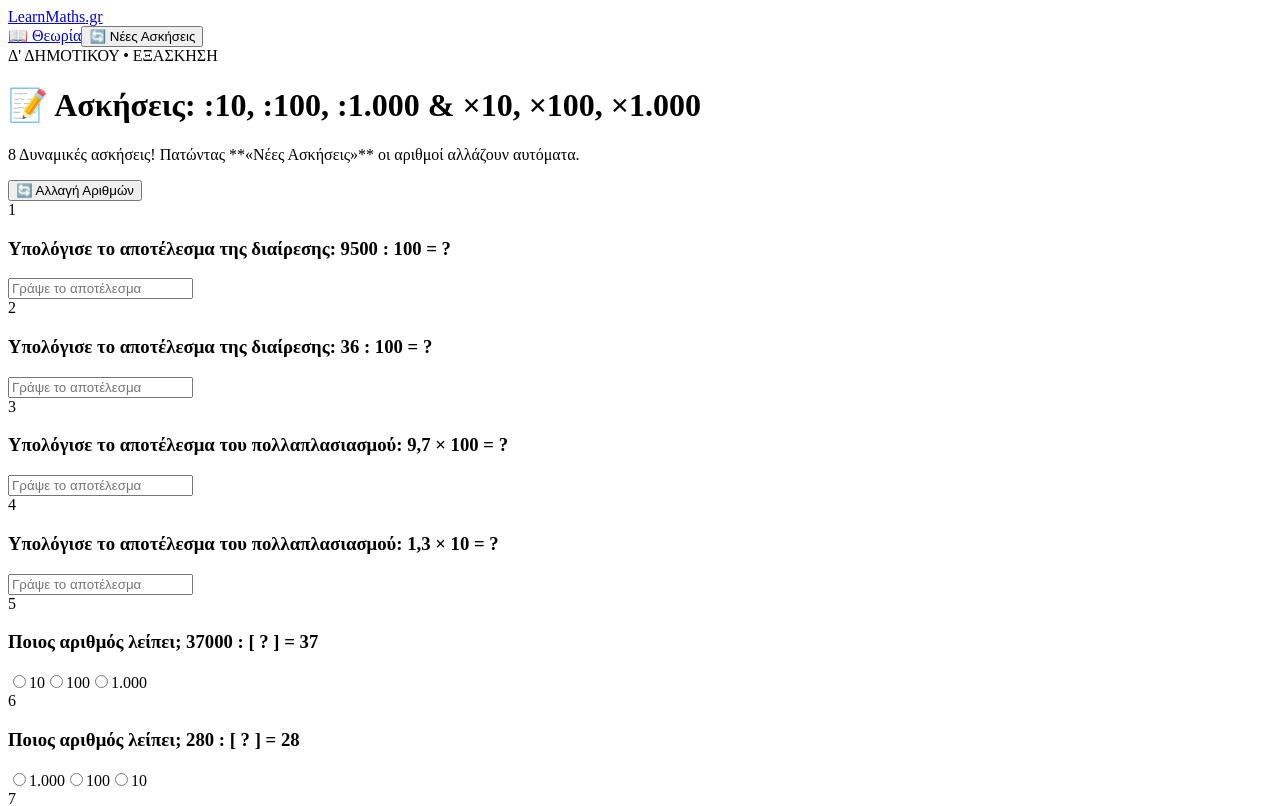
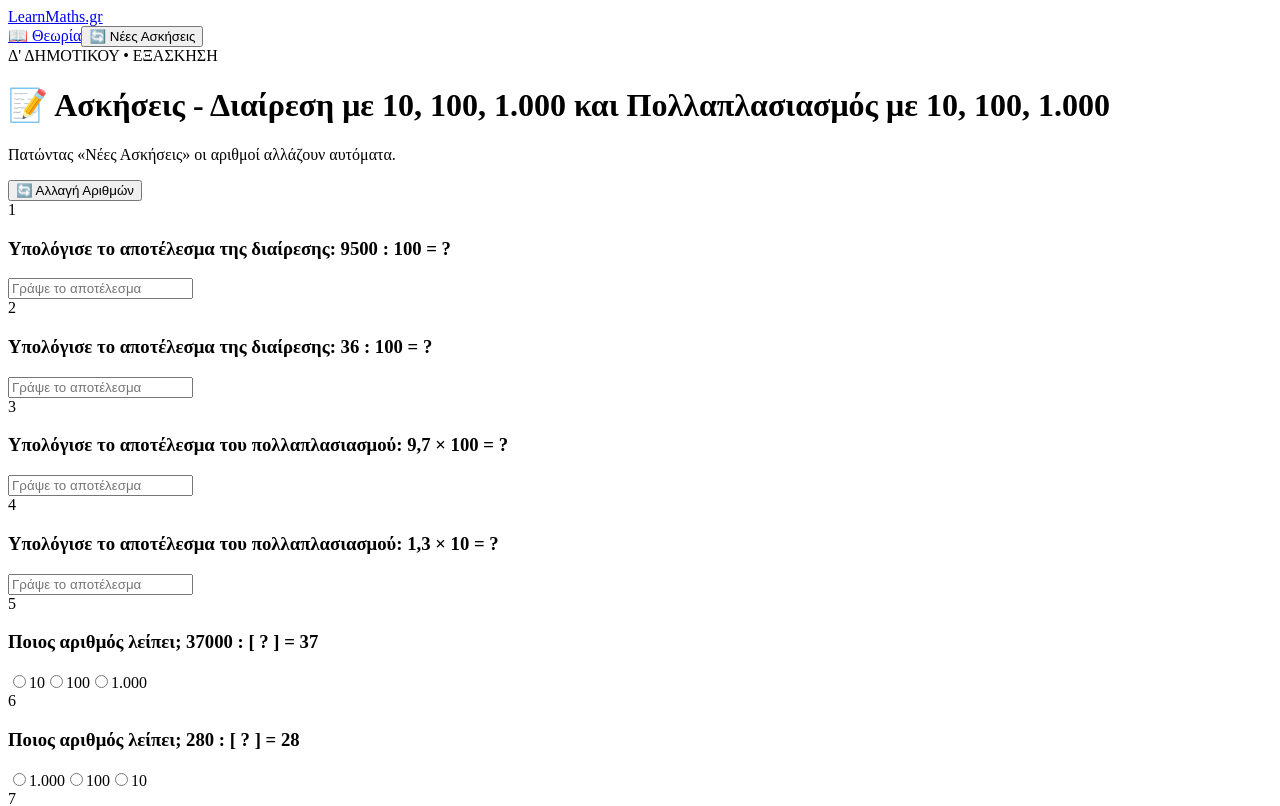
Before and after one commit to gkrimpas-lab/learn-maths-2026, a Next.js app: page /d-dimotikou/12-diairesi-deka-ekato-xilia-ask in a window 1280 px wide. Shown: the top 806 px of the page. Built offline with nearby package versions, Linux system fonts and the light colour scheme.

Commit message:
Update 12-diairesi-deka-ekato-xilia-ask.js

```diff
--- a/pages/d-dimotikou/12-diairesi-deka-ekato-xilia-ask.js
+++ b/pages/d-dimotikou/12-diairesi-deka-ekato-xilia-ask.js
@@ -390,10 +390,10 @@ export default function Diairesi101001000AskPage() {
                 Δ' ΔΗΜΟΤΙΚΟΥ • ΕΞΑΣΚΗΣΗ
               </span>
               <h1 className="text-3xl lg:text-4xl font-black tracking-tight mt-2">
-                📝 Ασκήσεις: :10, :100, :1.000 & ×10, ×100, ×1.000
+                📝 Ασκήσεις - Διαίρεση με 10, 100, 1.000 και Πολλαπλασιασμός με 10, 100, 1.000
               </h1>
               <p className="text-blue-100 text-sm md:text-base mt-1">
-                8 Δυναμικές ασκήσεις! Πατώντας **«Νέες Ασκήσεις»** οι αριθμοί αλλάζουν αυτόματα.
+                Πατώντας «Νέες Ασκήσεις» οι αριθμοί αλλάζουν αυτόματα.
               </p>
             </div>
 
```
